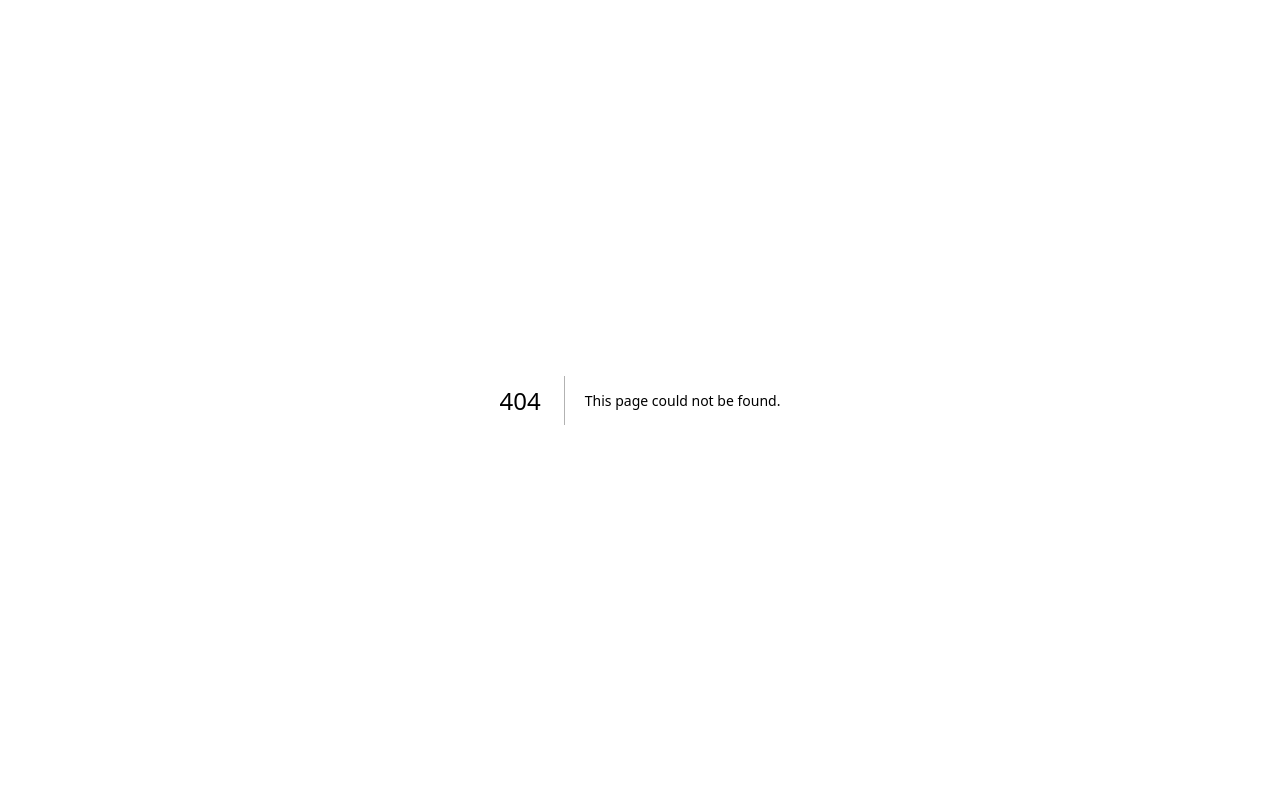
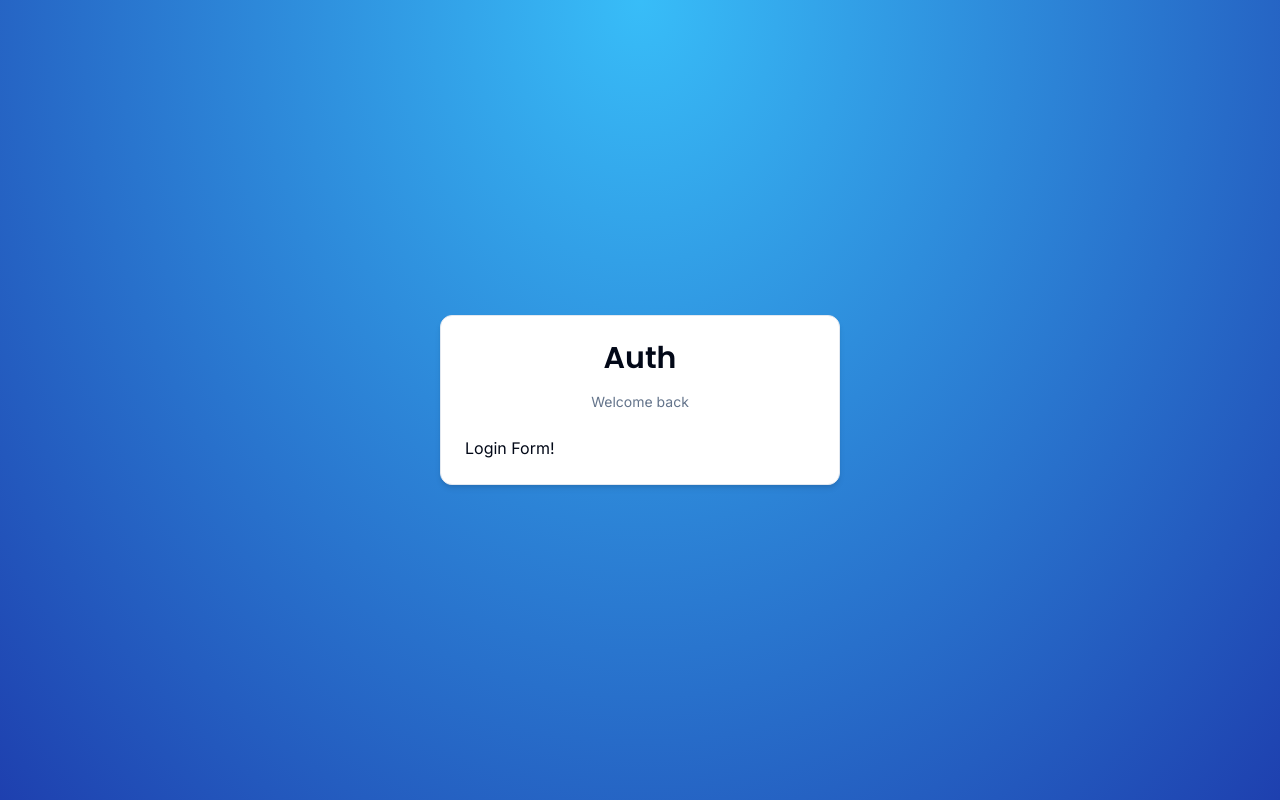
Before and after one commit to IsaiasMalvar/auth-template, a Next.js app: page /login in a window 1280 px wide. Before the commit this address had no page. Built offline with nearby package versions, Linux system fonts and the light colour scheme.

Commit message:
add card and login button components

```diff
--- /dev/null
+++ b/app/(auth)/layout.tsx
@@ -0,0 +1,11 @@
+const AuthLayout = ({ children }: { children: React.ReactNode }) => {
+  return (
+    <>
+      <div className="h-full flex items-center justify-center bg-[radial-gradient(ellipse_at_top,_var(--tw-gradient-stops))] from-sky-400 to-blue-800 ">
+        {children}
+      </div>
+    </>
+  );
+};
+
+export default AuthLayout;
--- /dev/null
+++ b/app/(auth)/login/page.tsx
@@ -0,0 +1,7 @@
+import { LoginForm } from "@/components/auth/login-form";
+
+const LoginPage = () => {
+  return <LoginForm />;
+};
+
+export default LoginPage;
--- /dev/null
+++ b/app/(auth)/register/page.tsx
@@ -0,0 +1,5 @@
+const RegisterPage = () => {
+  return <>RegisterPage</>;
+};
+
+export default RegisterPage;
--- a/app/globals.css
+++ b/app/globals.css
@@ -1,6 +1,12 @@
 @tailwind base;
 @tailwind components;
 @tailwind utilities;
+
+html,
+body,
+:root {
+  height: 100%;
+}
 
 @layer base {
   :root {
--- a/app/page.tsx
+++ b/app/page.tsx
@@ -1,11 +1,33 @@
+import { Poppins } from "next/font/google";
+import { cn } from "@/lib/utils";
 import { Button } from "@/components/ui/button";
-import Image from "next/image";
+import { LoginButton } from "@/components/auth/login-button";
+
+const font = Poppins({
+  subsets: ["latin"],
+  weight: ["600"],
+});
 
 const Home = (): React.ReactElement => {
   return (
-    <p className="mx-auto w-full text-center py-[200px] ">
-      <Button>Hello world!</Button>
-    </p>
+    <main className="flex h-full flex-col items-center justify-center bg-[radial-gradient(ellipse_at_top,_var(--tw-gradient-stops))] from-sky-400 to-blue-800 ">
+      <div className="space-y-6 text-center">
+        <h1
+          className={cn(
+            "text-6xl font-semibold text-white drop-shadow-md",
+            font.className
+          )}
+        >
+          Auth
+        </h1>
+        <p className="text-white text-lg">A simple authentication service</p>
+      </div>
+      <LoginButton>
+        <Button variant={"secondary"} size={"lg"} className="mt-10">
+          Sign in
+        </Button>
+      </LoginButton>
+    </main>
   );
 };
 
--- /dev/null
+++ b/components/auth/card-wrapper.tsx
@@ -0,0 +1,34 @@
+"use client";
+
+import {
+  Card,
+  CardContent,
+  CardFooter,
+  CardHeader,
+} from "@/components/ui/card";
+import { Header } from "./header";
+
+interface CardWrapperProps {
+  children: React.ReactNode;
+  headerLabel: string;
+  backButtonLabel: string;
+  backButtonHref: string;
+  showSocial?: boolean;
+}
+
+export const CardWrapper = ({
+  backButtonHref,
+  backButtonLabel,
+  children,
+  headerLabel,
+  showSocial,
+}: CardWrapperProps) => {
+  return (
+    <Card className="w-[400px] shadow-md ">
+      <CardHeader>
+        <Header labels={headerLabel} />
+      </CardHeader>
+      <CardContent>{children}</CardContent>
+    </Card>
+  );
+};
--- /dev/null
+++ b/components/auth/header.tsx
@@ -0,0 +1,21 @@
+import { Poppins } from "next/font/google";
+
+import { cn } from "@/lib/utils";
+
+const font = Poppins({
+  subsets: ["latin"],
+  weight: ["600"],
+});
+
+interface HeaderProps {
+  labels: string;
+}
+
+export const Header = ({ labels }: HeaderProps) => {
+  return (
+    <div className="w-full flex flex-col gap-y-4 items-center justify-center">
+      <h1 className={cn("text-3xl font-semibold", font.className)}>Auth</h1>
+      <p className="text-muted-foreground text-sm">{labels}</p>
+    </div>
+  );
+};
--- /dev/null
+++ b/components/auth/login-button.tsx
@@ -0,0 +1,22 @@
+"use client";
+
+import { useRouter } from "next/navigation";
+
+interface LoginButtonProps {
+  children: React.ReactNode;
+  mode?: "modal" | "redirect";
+  asChild?: boolean;
+}
+
+export const LoginButton = ({ children, asChild, mode }: LoginButtonProps) => {
+  const router = useRouter();
+  const onClick = () => {
+    router.push("/login");
+  };
+
+  return (
+    <div onClick={onClick} className="cursor-pointer">
+      {children}
+    </div>
+  );
+};
--- /dev/null
+++ b/components/auth/login-form.tsx
@@ -0,0 +1,14 @@
+import { CardWrapper } from "./card-wrapper";
+
+export const LoginForm = () => {
+  return (
+    <CardWrapper
+      headerLabel="Welcome back"
+      backButtonLabel="Dont have an account?"
+      backButtonHref="/register"
+      showSocial
+    >
+      Login Form!
+    </CardWrapper>
+  );
+};
--- a/components/ui/button.tsx
+++ b/components/ui/button.tsx
@@ -19,7 +19,6 @@ const buttonVariants = cva(
           "bg-secondary text-secondary-foreground shadow-sm hover:bg-secondary/80",
         ghost: "hover:bg-accent hover:text-accent-foreground",
         link: "text-primary underline-offset-4 hover:underline",
-        custom: "bg-red-50",
       },
       size: {
         default: "h-9 px-4 py-2",
--- /dev/null
+++ b/components/ui/card.tsx
@@ -0,0 +1,76 @@
+import * as React from "react"
+
+import { cn } from "@/lib/utils"
+
+const Card = React.forwardRef<
+  HTMLDivElement,
+  React.HTMLAttributes<HTMLDivElement>
+>(({ className, ...props }, ref) => (
+  <div
+    ref={ref}
+    className={cn(
+      "rounded-xl border bg-card text-card-foreground shadow",
+      className
+    )}
+    {...props}
+  />
+))
+Card.displayName = "Card"
+
+const CardHeader = React.forwardRef<
+  HTMLDivElement,
+  React.HTMLAttributes<HTMLDivElement>
+>(({ className, ...props }, ref) => (
+  <div
+    ref={ref}
+    className={cn("flex flex-col space-y-1.5 p-6", className)}
+    {...props}
+  />
+))
+CardHeader.displayName = "CardHeader"
+
+const CardTitle = React.forwardRef<
+  HTMLParagraphElement,
+  React.HTMLAttributes<HTMLHeadingElement>
+>(({ className, ...props }, ref) => (
+  <h3
+    ref={ref}
+    className={cn("font-semibold leading-none tracking-tight", className)}
+    {...props}
+  />
+))
+CardTitle.displayName = "CardTitle"
+
+const CardDescription = React.forwardRef<
+  HTMLParagraphElement,
+  React.HTMLAttributes<HTMLParagraphElement>
+>(({ className, ...props }, ref) => (
+  <p
+    ref={ref}
+    className={cn("text-sm text-muted-foreground", className)}
+    {...props}
+  />
+))
+CardDescription.displayName = "CardDescription"
+
+const CardContent = React.forwardRef<
+  HTMLDivElement,
+  React.HTMLAttributes<HTMLDivElement>
+>(({ className, ...props }, ref) => (
+  <div ref={ref} className={cn("p-6 pt-0", className)} {...props} />
+))
+CardContent.displayName = "CardContent"
+
+const CardFooter = React.forwardRef<
+  HTMLDivElement,
+  React.HTMLAttributes<HTMLDivElement>
+>(({ className, ...props }, ref) => (
+  <div
+    ref={ref}
+    className={cn("flex items-center p-6 pt-0", className)}
+    {...props}
+  />
+))
+CardFooter.displayName = "CardFooter"
+
+export { Card, CardHeader, CardFooter, CardTitle, CardDescription, CardContent }
```
Lines whose indentation alone changed are shown as unchanged.
